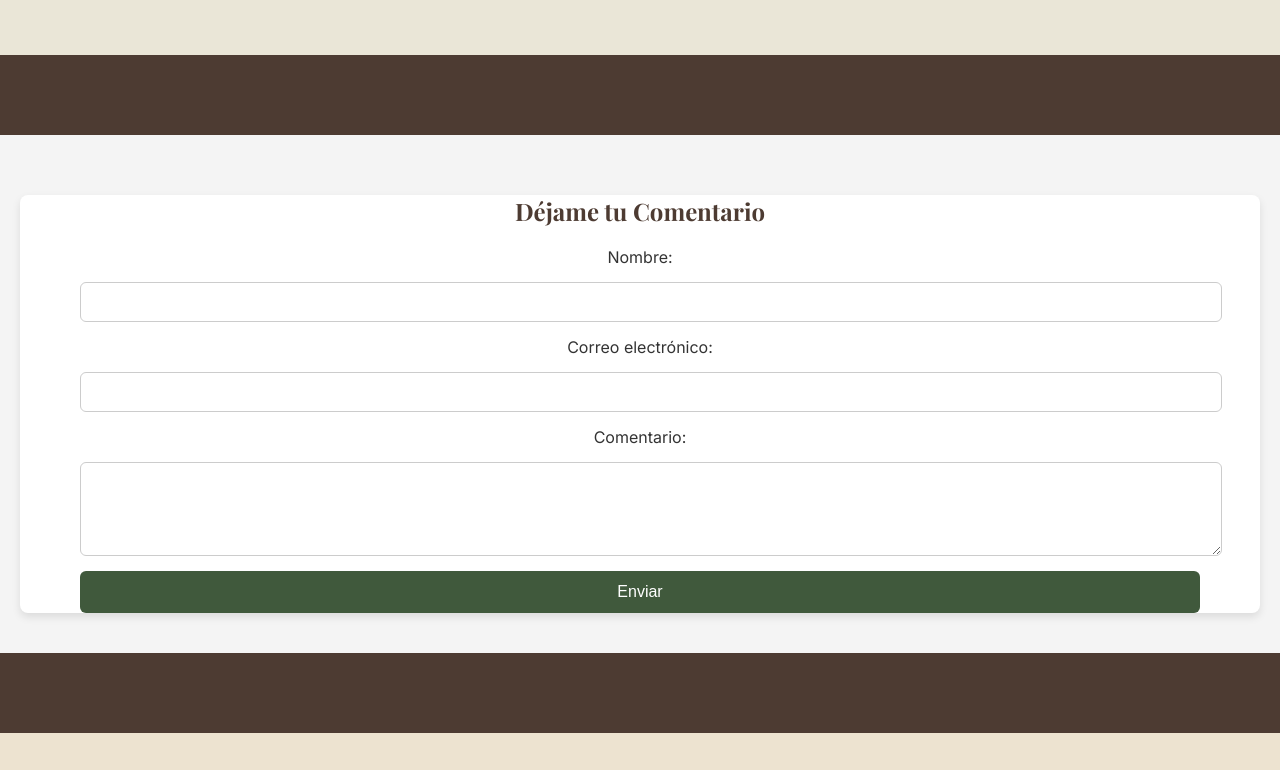
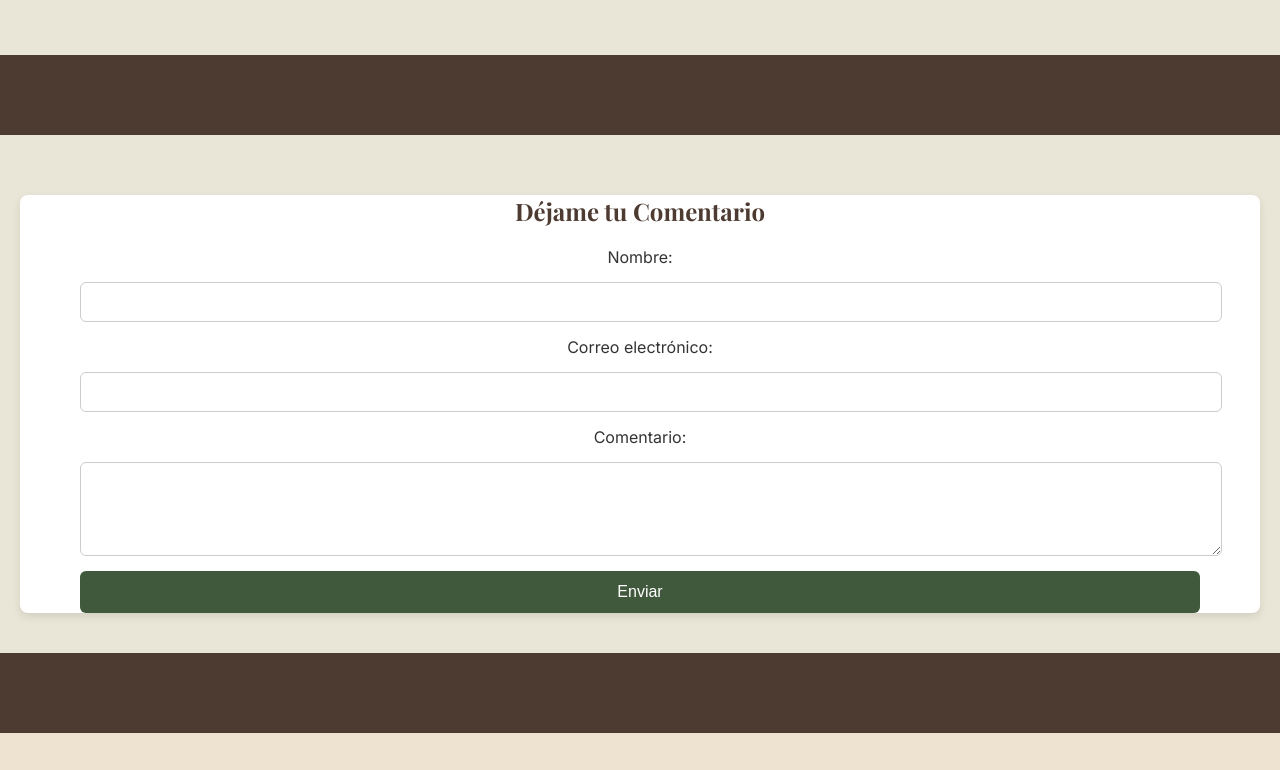
Before and after one commit to dcasesoramientolegal/site, a plain HTML site: page index.html in a window 1280 px wide. Shown: the part 1340-2110 px from the top of the page. Drawn offline with nearby package versions, Linux system fonts and the light colour scheme.

Commit message:
Update style.css

```diff
--- a/style.css
+++ b/style.css
@@ -251,7 +251,7 @@
 
   .comentarios {
     padding: 40px 20px;
-    background-color: #f4f4f4;
+    background-color: #EAE6D7;
     text-align: center;
     width: 100%; /* Asegura que ocupe todo el ancho */
   }
```
